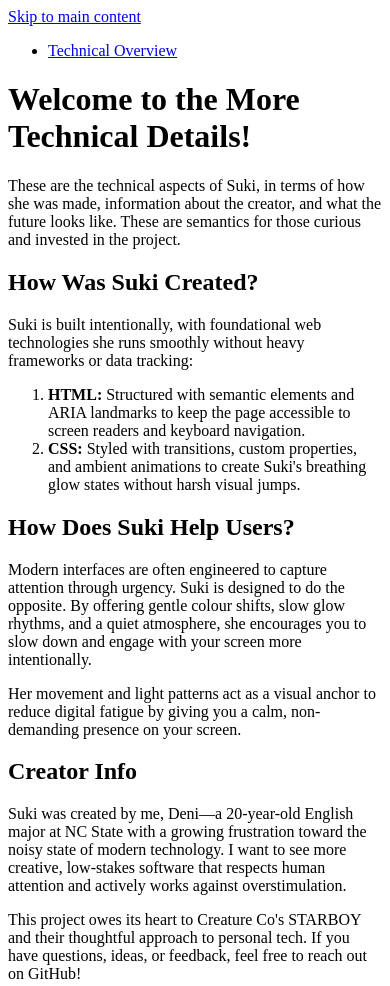
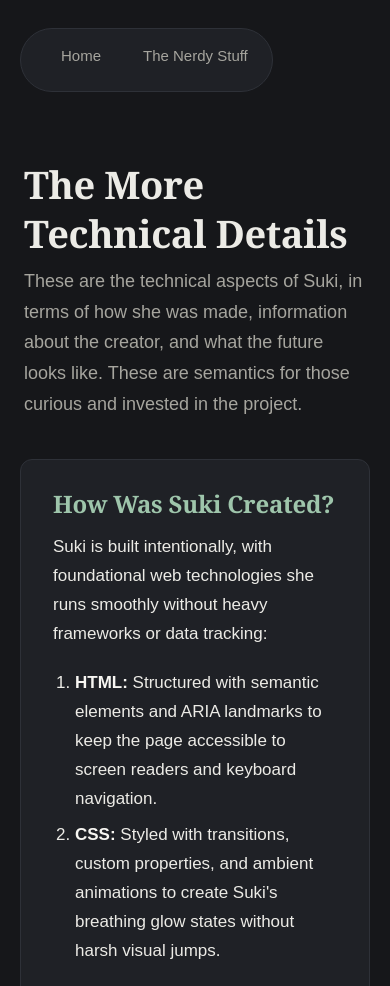
Before and after one commit to ENG317/html-exercises, a plain HTML site: page peneva/visual-identity.html in a window 390 px wide. Shown: the top 986 px of the page. Drawn offline with Linux system fonts and the light colour scheme.

Commit message:
starting css
1) i did the page colours, it's permenantly in "darkmode" because I know most people prefer it and also its easier on the eyes.
2) I have primary, secondary, accent, and hover text to make it look better. This was the fun part I really like doing the text and colours and things
3) I really just put everything in a box and made it linear. I know you want us to do mobile first design but I actually quite like it being linear like this... I'll try to think of something to make it adaptive but I want to stick to this as much as possible
4) something was off with my links to the other page, my text was flipped, but I fixed that, and I added a footer because you asked for one in the midterm notes. I kept it simple and just added the inspo in there
5) I found out about aria-current to indicate which page someone is currently on when using a screen reader. Since we talked so much about accessibility I decided to add it. I also found this transition function so that colour changes aren't super abrupt when you hover, and ease so that it starts slowly then speeds up
6) I also found skiplink focus which is another accessibility thing. When you're using a keyboard or screen reader, tab moves across links, and so it pulls skiplink into view so it can be interacted with because normally it exists in like this hidden state off the page

The next part is the hard part that I don't know how to do. The whole, make the star (new page) colour the star, make the star act, etc.

I added like the basic emotion colours right at the bottom as a start, and I wanted Suki to have a default state, which is green. I have a suspicion I'm not going to be able to do everything I want to do with just css and I may need to try and learn very very simple javascript. But that's a later problem and only if I have time. If I can't figure out certain things that's okay and I'll just leave it as is with whatever the css lets me do.

```diff
--- /dev/null
+++ b/peneva/css/style.css
@@ -0,0 +1,308 @@
+:root {
+  /* font */
+  @import url("https://fonts.googleapis.com/css2?family=Playfair+Display:ital,wght@0,400..900;1,400..900&family=Space+Grotesk:wght@300..700&display=swap");
+
+  /* page */
+  --bg-page: #16171a;
+  --bg-surface: #1f2126;
+  --border: #2e3138;
+  --text-primary: #ecebe6;
+  --text-secondary: #a6a59e;
+  --accent-soft: #9ec5ab;
+  --accent-hover: #bfe0ca;
+
+  * {
+    box-sizing: border-box;
+  }
+
+  html {
+    scroll-behavior: smooth;
+  }
+
+  body {
+    margin: 0;
+    background-color: #16171a;
+  }
+
+  section {
+    background-color: #1f2126;
+    border: 1px solid #2e3138;
+    border-radius: 12px;
+  }
+
+  :focus-visible {
+    outline: 2px solid #9ec5ab;
+    outline-offset: 3px;
+    border-radius: 4px;
+  }
+
+  /* typography */
+
+  body {
+    color: #ecebe6;
+    font-family: "Space Grotesk", sans-serif;
+    font-size: 17px;
+    line-height: 1.7;
+  }
+
+  h1,
+  h2,
+  h3 {
+    font-family: "Playfair Display", Georgia, serif;
+    color: #ecebe6;
+    font-weight: 600;
+    line-height: 1.3;
+    margin-top: 0;
+  }
+
+  h1 {
+    font-size: 38px;
+    margin-bottom: 8px;
+  }
+
+  h2 {
+    font-size: 24px;
+    margin-bottom: 14px;
+    color: #9ec5ab;
+  }
+
+  main > header p {
+    font-size: 18px;
+    color: #a6a59e;
+  }
+
+  p {
+    margin-top: 0;
+    margin-bottom: 20px;
+  }
+
+  p:last-child {
+    margin-bottom: 0;
+  }
+
+  strong {
+    font-weight: 600;
+    color: #f7f6f2;
+  }
+
+  main a,
+  footer a {
+    color: #9ec5ab;
+    text-decoration: underline;
+    text-underline-offset: 3px;
+    text-decoration-thickness: 1px;
+    transition: color 0.2s ease;
+  }
+
+  main a:hover,
+  footer a:hover {
+    color: #bfe0ca;
+  }
+
+  ul,
+  ol {
+    margin-top: 0;
+    margin-bottom: 20px;
+    padding-left: 22px;
+  }
+
+  li {
+    margin-bottom: 8px;
+  }
+
+  li > ul {
+    margin-top: 8px;
+    margin-bottom: 8px;
+  }
+
+  /* boxes and containers */
+  body {
+    padding: 0 20px;
+  }
+
+  main {
+    max-width: 700px;
+    margin: 0 auto;
+    display: flex;
+    flex-direction: column;
+    gap: 28px;
+  }
+
+  main > header {
+    padding: 8px 4px 12px;
+  }
+
+  section {
+    padding: 28px 32px;
+  }
+
+  /* Typography & Spacing */
+  --measure: 65ch;
+  --radius-md: 12px;
+  --radius-pill: 999px;
+}
+
+/* images */
+figure {
+  margin: 24px 0 0;
+  display: flex;
+  flex-direction: column;
+  align-items: flex-start;
+  gap: 10px;
+}
+
+figure img {
+  display: block;
+  align-self: center;
+  max-width: 100%;
+  height: auto;
+  border-radius: 12px;
+  border: 1px solid #2e3138;
+}
+
+figcaption {
+  font-size: 14px;
+  color: #a6a59e;
+  align-self: flex-end;
+}
+* {
+  box-sizing: border-box;
+}
+
+html {
+  scroll-behavior: smooth;
+}
+
+body {
+  margin: 0;
+  padding: 0 1.25rem;
+  background-color: var(--bg-page);
+  color: var(--text-primary);
+  font-family: var(--font-sans);
+  font-size: 1.06 rem;
+  line-height: 1.7;
+  -webkit-font-smoothing: antialiased;
+}
+
+h1,
+h2,
+h3 {
+  color: var(--text-primary);
+  font-weight: 600;
+  line-height: 1.3;
+  letter-spacing: -0.01em;
+  margin-top: 0;
+}
+
+h1 {
+  font-size: clamp(1.85rem, 4vw, 2.4rem);
+  margin-bottom: 0.5rem;
+}
+
+h2 {
+  font-size: 1.35rem;
+  margin-bottom: 0.85rem;
+  color: var(--accent-soft);
+}
+
+p {
+  margin-top: 0;
+  margin-bottom: 1.25rem;
+}
+
+p:last-child {
+  margin-bottom: 0;
+}
+
+strong {
+  font-weight: 600;
+  color: #f7f6f2;
+}
+
+/* skip link, accessibility */
+.skip-link {
+  position: absolute;
+  top: -100px;
+  left: 1rem;
+  padding: 0.65rem 1.1rem;
+  background-color: var(--accent-soft);
+  color: var(--bg-page);
+  font-weight: 600;
+  text-decoration: none;
+  border-radius: var(--radius-md);
+  transition: top 0.2s ease;
+}
+
+.skip-link:focus {
+  top: 1rem;
+}
+
+:focus-visible {
+  outline: 2px solid var(--accent-soft);
+  outline-offset: 3px;
+  border-radius: 4px;
+}
+
+/* navigation */
+nav {
+  max-width: 700px;
+  margin: 28px auto 40px;
+}
+
+nav ul {
+  list-style: none;
+  margin: 0;
+  padding: 6px;
+  display: inline-flex;
+  gap: 6px;
+  background-color: #1f2126;
+  border: 1px solid #2e3138;
+  border-radius: 50px;
+}
+
+nav a {
+  display: inline-block;
+  padding: 8px 18px;
+  color: #a6a59e;
+  text-decoration: none;
+  font-size: 15px;
+  font-weight: 500;
+  border-radius: 50px;
+  transition:
+    background-color 0.25s ease,
+    color 0.25s ease;
+}
+
+nav a:hover {
+  color: #ecebe6;
+  background-color: rgba(255, 255, 255, 0.05);
+}
+
+nav a[aria-current="page"] {
+  background-color: #2e3138;
+  color: #ecebe6;
+}
+
+/* footer */
+footer {
+  max-width: 700px;
+  margin: 48px auto 40px;
+  padding-top: 24px;
+  border-top: 1px solid #2e3138;
+  text-align: center;
+  font-size: 14px;
+  color: #a6a59e;
+
+
+  /* Suki's emotions */
+  --orange: #f4a261;
+  --yellow: #e9c46a;
+  --green: #8ab17d;
+  --blue: #7ea8be;
+  --pink: #e5989b;
+  --purple: #b594b6;
+
+  /* Active default state */
+  --current: var(--green);
+  --pulse-duration: 5s;
+  }
--- a/peneva/visual-identity.html
+++ b/peneva/visual-identity.html
@@ -4,20 +4,24 @@
     <meta charset="UTF-8" />
     <meta name="viewport" content="width=device-width, initial-scale=1.0" />
     <title>The Nerdy Stuff</title>
+    <link rel="stylesheet" href="css/style.css"/>
   </head>
   <body>
     <a href="#main-content" class="skip-link">Skip to main content</a>
     <nav role="navigation" aria-label="Primary Navigation">
       <ul>
         <li>
-          <a href="index.html">Technical Overview</a>
+          <a href="index.html">Home</a>
+        </li>
+        <li>
+          <a href="visual-identity.html">The Nerdy Stuff</a>
         </li>
       </ul>
     </nav>
 
     <main id="main-content" role="main">
       <header role="banner">
-        <h1>Welcome to the More Technical Details!</h1>
+        <h1>The More Technical Details</h1>
         <p>
           These are the technical aspects of Suki, in terms of how she was made,
           information about the creator, and what the future looks like. These
```
Also changed, not shown: peneva/index.html (+4 -7 lines).
